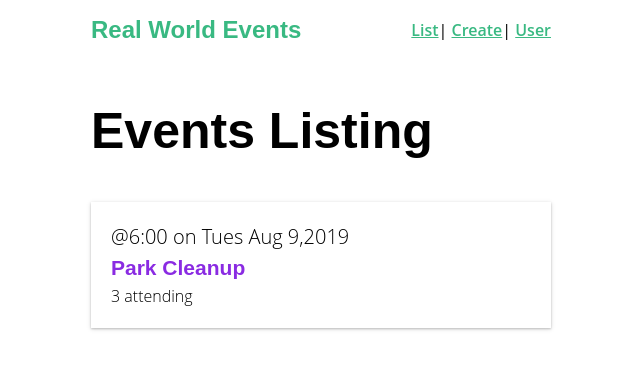
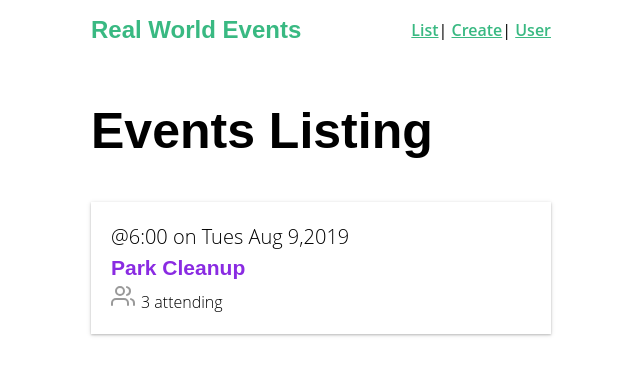
Before and after one commit to soesandanwe/vuetesting, a Vue app in the folder vuetodo/: page / in a window 1280 px wide. Shown: the top 374 px of the page, without its empty margins (319-959 px from the left). Built offline with nearby package versions, Linux system fonts and the light colour scheme.

Commit message:
Global Components

```diff
--- /dev/null
+++ b/vuetodo/src/components/BaseIcon.vue
@@ -0,0 +1,42 @@
+<template>
+  <div class="icon-wrapper">
+    <svg class="icon" :width="width" :height="height">
+      <use v-bind="{ 'xlink:href': '/feather-sprite.svg#' + name }" />
+      // notice +name here
+    </svg>
+  </div>
+</template>
+
+<script>
+export default {
+  props: {
+    name: String,
+    width: {
+      type: [Number, String],
+      default: 24
+    },
+    height: {
+      type: [Number, String],
+      default: 24
+    }
+  }
+};
+</script>
+
+<style lang="scss" scoped>
+.icon-wrapper {
+  display: inline-flex;
+  align-items: center;
+  color: rgba(0, 0, 0, 0.4);
+  font-size: 1rem;
+  font-weight: 600;
+}
+.icon {
+  stroke: currentColor;
+  stroke-width: 2;
+  stroke-linecap: round;
+  stroke-linejoin: round;
+  fill: none;
+  margin-right: 6px;
+}
+</style>
--- a/vuetodo/src/components/EventCard.vue
+++ b/vuetodo/src/components/EventCard.vue
@@ -6,6 +6,7 @@
     <div class="event-card -shadow">
       <span class="eyebrow">@{{ event.time }} on {{ event.date }}</span>
       <h4 class="title">{{ event.title }}</h4>
+      <BaseIcon name="users" />
       <span>{{ event.attendees.length }} attending</span>
     </div>
   </router-link>
--- a/vuetodo/src/main.js
+++ b/vuetodo/src/main.js
@@ -2,7 +2,24 @@
 import App from "./App.vue";
 import router from "./router";
 import store from "./store";
+import upperFirst from "lodash/upperFirst";
+import camelCase from "lodash/camelCase";
 
+const requireComponent = require.context(
+  "./components",
+  false,
+  /Base[A-Z]\w+\.(vue|js)$/
+);
+
+requireComponent.keys().forEach(fileName => {
+  const componentConfig = requireComponent(fileName);
+
+  const componentName = upperFirst(
+    camelCase(fileName.replace(/^\.\/(.*)\.\w+$/, "$1"))
+  );
+
+  Vue.component(componentName, componentConfig.default || componentConfig);
+});
 Vue.config.productionTip = false;
 
 new Vue({
--- a/vuetodo/src/views/EventList.vue
+++ b/vuetodo/src/views/EventList.vue
@@ -2,6 +2,7 @@
   <div id="main">
     <h1>Events Listing</h1>
     <EventCard />
+    <BaseIcon />
   </div>
 </template>
 <script>
```
Also changed, not shown: vuetodo/public/feather-sprite.svg (added).
